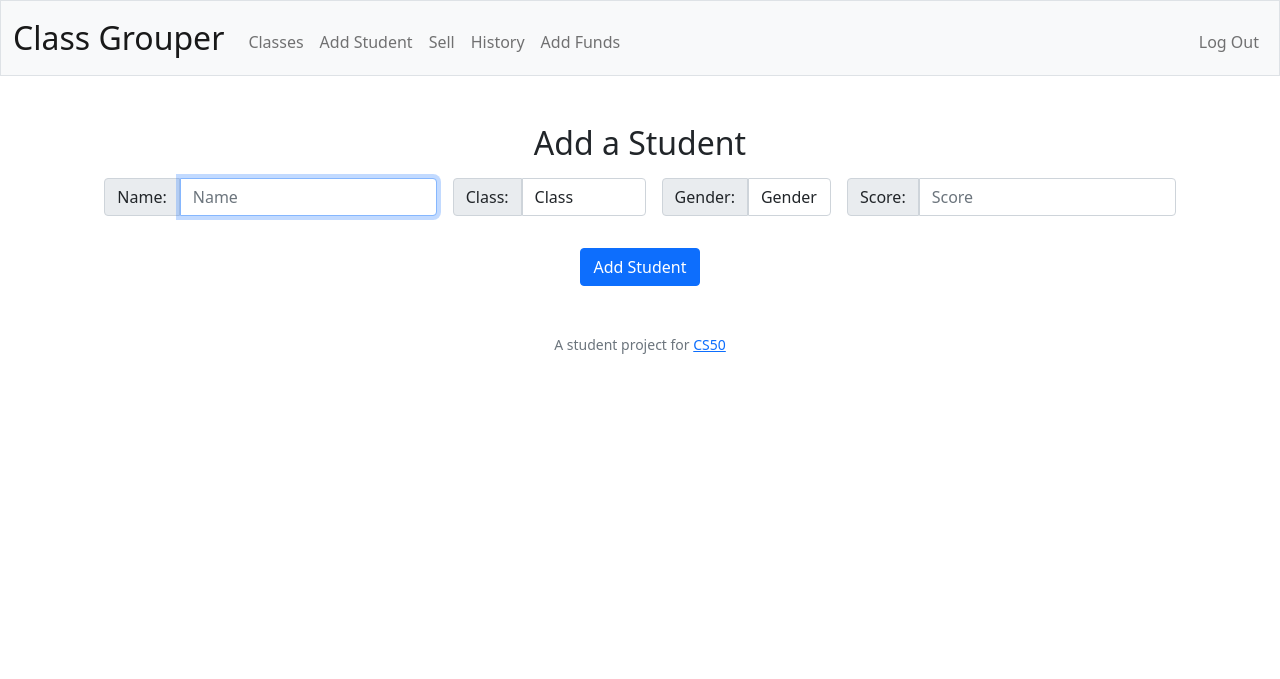
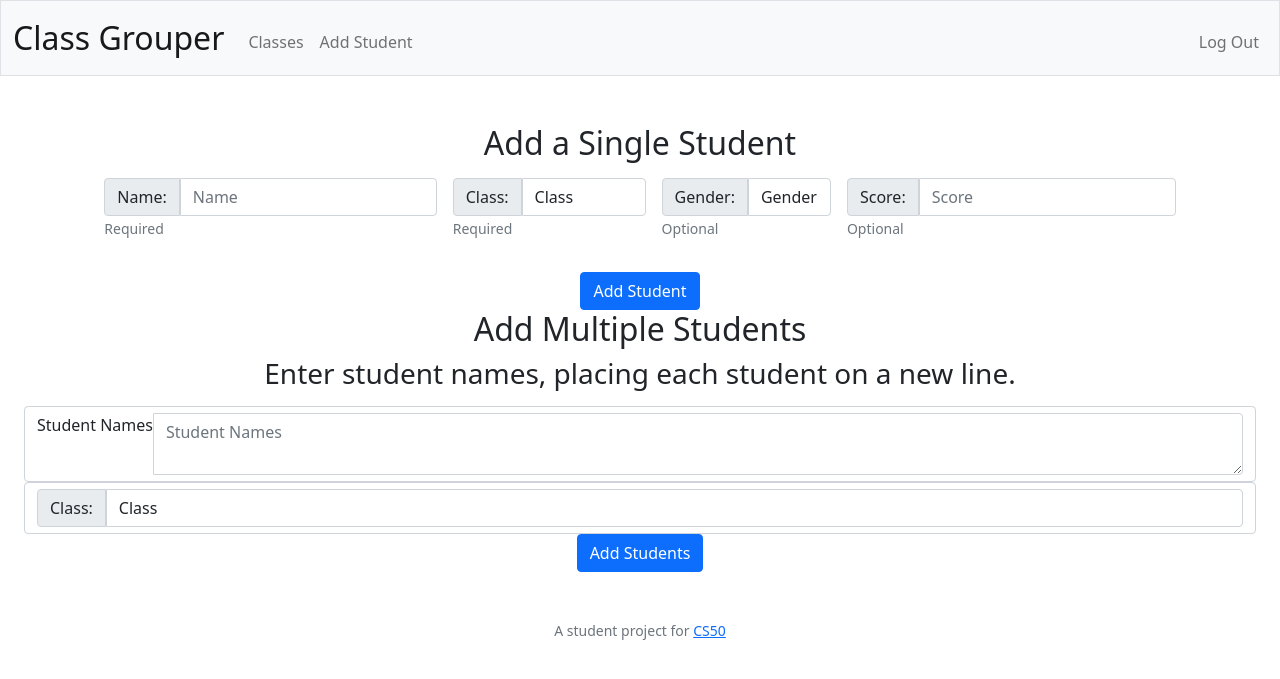
Before and after one commit to jdittert/cs50final, a Flask app: page /add_student in a window 1280 px wide. Shown: the top 679 px of the page. Run offline with Flask 2, Linux system fonts and the light colour scheme; a user stored in the database is signed in; some libraries are stand-ins or nearby versions.

Commit message:
batch add works

```diff
--- a/app.py
+++ b/app.py
@@ -41,11 +41,11 @@ def index():
 def add_class():
     # Add a class
     # Check for class field
-    if not request.form.get("class"):
+    if not request.form.get("class") or request.form.get("class").isspace():
         return apology("please enter class name", 400)
 
     # Check for subject field
-    if not request.form.get("subject"):
+    if not request.form.get("subject") or request.form.get("subject").isspace():
         return apology("please enter subject", 400)
 
     # Check for unique class name
@@ -63,7 +63,7 @@ def add_class():
 @app.route("/add_student", methods=["GET", "POST"])
 @login_required
 def add_student():
-    # Add students to a class
+    # Add a single student to a class
 
     # If user reaches via POST
     if request.method == "POST":
@@ -109,6 +109,39 @@ def add_student():
         classes = db.execute("SELECT class FROM classes WHERE teacher = ?", session["user_id"])
         genders = db.execute("SELECT gender FROM gender")
         return render_template("addstudent.html", classes=classes, genders=genders)
+
+@app.route("/add_students", methods=["POST"])
+@login_required
+def add_students():
+    # Add multiple students to a class (name and class only)
+
+    # Check for blank fields
+    if not request.form.get("students") or not request.form.get("bclass"):
+        return apology("Enter at least one student and a class", 400)
+
+    if request.form.get("students").isspace() or request.form.get("bclass").isspace():
+        return apology("Enter at least one student and a class", 400)
+
+    # Select for class ID
+    period = db.execute("SELECT id FROM classes WHERE class = ? AND teacher = ?", request.form.get("bclass"), session["user_id"])
+
+    # If class ID does not exist
+    if not period:
+        return apology("Class has not been created yet", 400)
+
+    period = int(period[0]["id"])
+
+    # Break textarea into single students
+    new_students = request.form.get("students").splitlines()
+
+    # Add students to database
+    for student in new_students:
+        db.execute("INSERT INTO students (name, class, teacher) VALUES (?, ?, ?)",
+        student, period, session["user_id"])
+
+    # Flash and redirect
+    flash("Students added!")
+    return redirect("/classes")
 
 @app.route("/archive", methods=["POST"])
 @login_required
@@ -550,7 +583,7 @@ def update():
     new_score = request.form.get("score")
 
     # Validate form information
-    if not new_name:
+    if not new_name or new_name.isspace():
         return apology("Student name field left blank", 400)
 
     if not new_class:
@@ -578,23 +611,27 @@ def update():
             gender_lst.append(all_genders[i]["gender"])
 
         if new_gender not in gender_lst:
-            return apology("Gender not in database", 400)
+            new_gender = None
 
         # Transform gender into integer
-        for i in range(len(all_genders)):
-            if new_gender == all_genders[i]["gender"]:
-                new_gender = int(all_genders[i]["id"])
-                break
+        else:
+            for i in range(len(all_genders)):
+                if new_gender == all_genders[i]["gender"]:
+                    new_gender = int(all_genders[i]["id"])
+                    break
 
     if new_score:
         if not new_score.isnumeric():
             return apology("Score must be integer 0-100", 400)
 
+        elif new_score > 100 or new_score < 0:
+            return apology("Score must be integer 0-100", 400)
+
         else:
             new_score = int(new_score)
 
-    if new_score > 100 or new_score < 0:
-        return apology("Score must be integer 0-100", 400)
+    if not new_score:
+        new_score = None
 
     # Update records
     db.execute("UPDATE students SET (name, class, gender, score) = (?, ?, ?, ?) WHERE id = ?", new_name, new_class, new_gender, new_score, student_id)
--- a/templates/addstudent.html
+++ b/templates/addstudent.html
@@ -6,50 +6,62 @@
 
 {% block main %}
     <div class="mb-3">
-        <h2>Add a Student</h2>
+        <h2>Add a Single Student</h2>
     </div>
     <div class="container-fluid">
         <form class="row gy-2 gx-3 justify-content-center" action="/add_student" method="post">
             <div class="col-auto">
+                <div class="form-group text-start">
                     <div class="input-group">
                         <div class="input-group-text">
                             <label for="name">Name:</label>
                         </div>
-                    <input autocomplete="off" autofocus class="form-control mx-auto w-auto" id="name" name="name" placeholder="Name" type="text">
+                            <input autocomplete="off" class="form-control mx-auto w-auto" id="name" name="name" placeholder="Name" type="text" aria-describedby="nameHelpBlock">
+                    </div>
+                    <small id="nameHelpBlock" class="form-text text-muted">Required</small>
                 </div>
             </div>
             <div class="col-auto">
+                <div class="form-group text-start">
                     <div class="input-group">
                         <div class="input-group-text">
                         <label for="class">Class:</label>
                         </div>
-                    <select class="form-control mx-auto w-auto" id="class" name="class">
+                        <select class="form-control mx-auto w-auto" id="class" name="class" aria-describedby="classHelpBlock">
                             <option disabled selected>Class</option>
                             {% for class in classes %}
                                 <option>{{ class.class }}</option>
                             {% endfor %}
                         </select>
                     </div>
+                    <small id="classHelpBlock" class="form-text text-muted">Required</small>
+                </div>
             </div>
             <div class="col-auto">
+                <div class="form-group text-start">
                     <div class="input-group">
                         <div class="input-group-text">
                         <label for="gender">Gender:</label>
                         </div>
-                    <select class="form-control mx-auto w-auto" id="gender" name="gender">
+                        <select class="form-control mx-auto w-auto" id="gender" name="gender" aria-describedby="genderHelpBlock">
                             <option disabled selected>Gender</option>
                             {% for gender in genders %}
                                 <option>{{ gender.gender }}</option>
                             {% endfor %}
                         </select>
                     </div>
+                    <small id="genderHelpBlock" class="form-text text-muted">Optional</small>
+                </div>
             </div>
             <div class="col-auto">
+                <div class="form-group text-start">
                     <div class="input-group">
                         <div class="input-group-text">
                         <label for="class">Score:</label>
                         </div>
-                    <input class="form-control mx-auto w-auto" id="score" name="score" placeholder="Score" type="number">
+                        <input class="form-control mx-auto w-auto" id="score" name="score" placeholder="Score" type="number" aria-describedby="scoreHelpBlock">
+                    </div>
+                        <small id="scoreHelpBlock" class="form-text text-muted">Optional</small>
                 </div>
             </div>
             <div class="row gy-3">
@@ -57,4 +69,31 @@
             </div>
         </form>
     </div>
+    <div class="mb-3">
+        <h2>Add Multiple Students</h2>
+        <h3>Enter student names, placing each student on a new line.</h3>
+    </div>
+    <div class="container-fluid">
+        <form action="/add_students" class="justify-content-center" method="post">
+            <div class="input-group form-control">
+                <label for="students">Student Names</label>
+                <textarea autocomplete="off" class="form-control mx-auto w-auto" id="students" name="students" placeholder="Student Names" type="text"></textarea>
+            </div>
+            <div class="input-group form-control">
+                <div class="input-group-text">
+                <label for="bclass">Class:</label>
+                </div>
+                <select class="form-control mx-auto w-auto" id="bclass" name="bclass">
+                    <option disabled selected>Class</option>
+                    {% for class in classes %}
+                        <option>{{ class.class }}</option>
+                    {% endfor %}
+                </select>
+            </div>
+            <div>
+                <button class="btn btn-primary mx-auto w-auto" type="submit">Add Students</button>
+            </div>
+        </form>
+    </div>
+    </div>
 {% endblock %}
--- a/templates/edit.html
+++ b/templates/edit.html
@@ -14,7 +14,7 @@
         <p>{{ student_id }}</p>
     </div>
     <div class="mb-4">
-        <form action="/randomize?period={{ classname }}" method="post">
+        <form action="/group?period={{ classname }}" method="post">
             <button class="btn btn-primary" type="submit" id="randomize" name="randomize">Create Groups</button>
         </form>
     </div>
--- a/templates/layout.html
+++ b/templates/layout.html
@@ -33,9 +33,6 @@
                         <ul class="navbar-nav me-auto mt-2">
                             <li class="nav-item"><a class="nav-link" href="/classes">Classes</a></li>
                             <li class="nav-item"><a class="nav-link" href="/add_student">Add Student</a></li>
-                            <li class="nav-item"><a class="nav-link" href="/sell">Sell</a></li>
-                            <li class="nav-item"><a class="nav-link" href="/history">History</a></li>
-                            <li class="nav-item"><a class="nav-link" href="/add">Add Funds</a></li>
                         </ul>
                         <ul class="navbar-nav ms-auto mt-2">
                             <li class="nav-item"><a class="nav-link" href="/logout">Log Out</a></li>
```
Also changed, not shown: seatingchart.db, 2 other files. Lines whose indentation alone changed are shown as unchanged.
